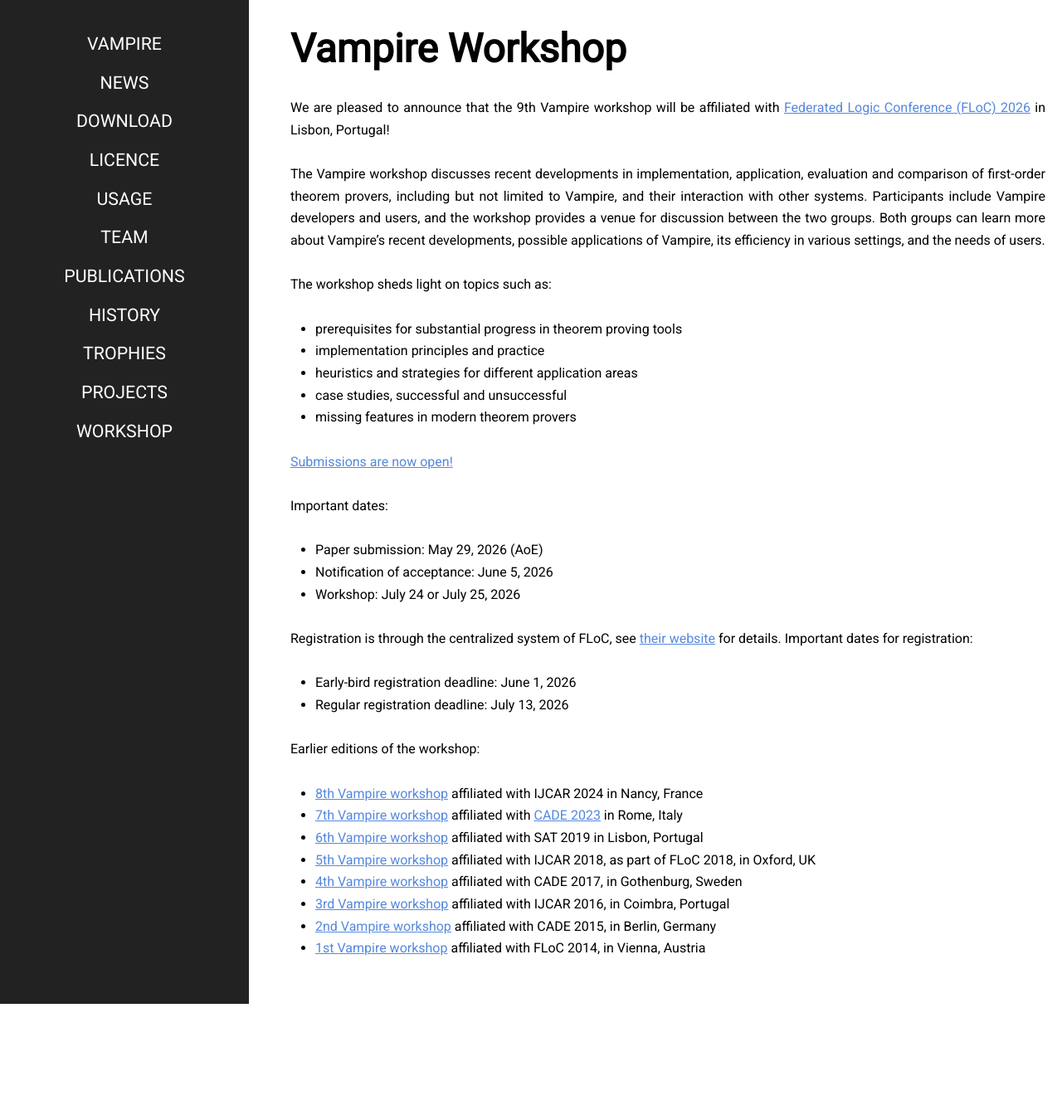
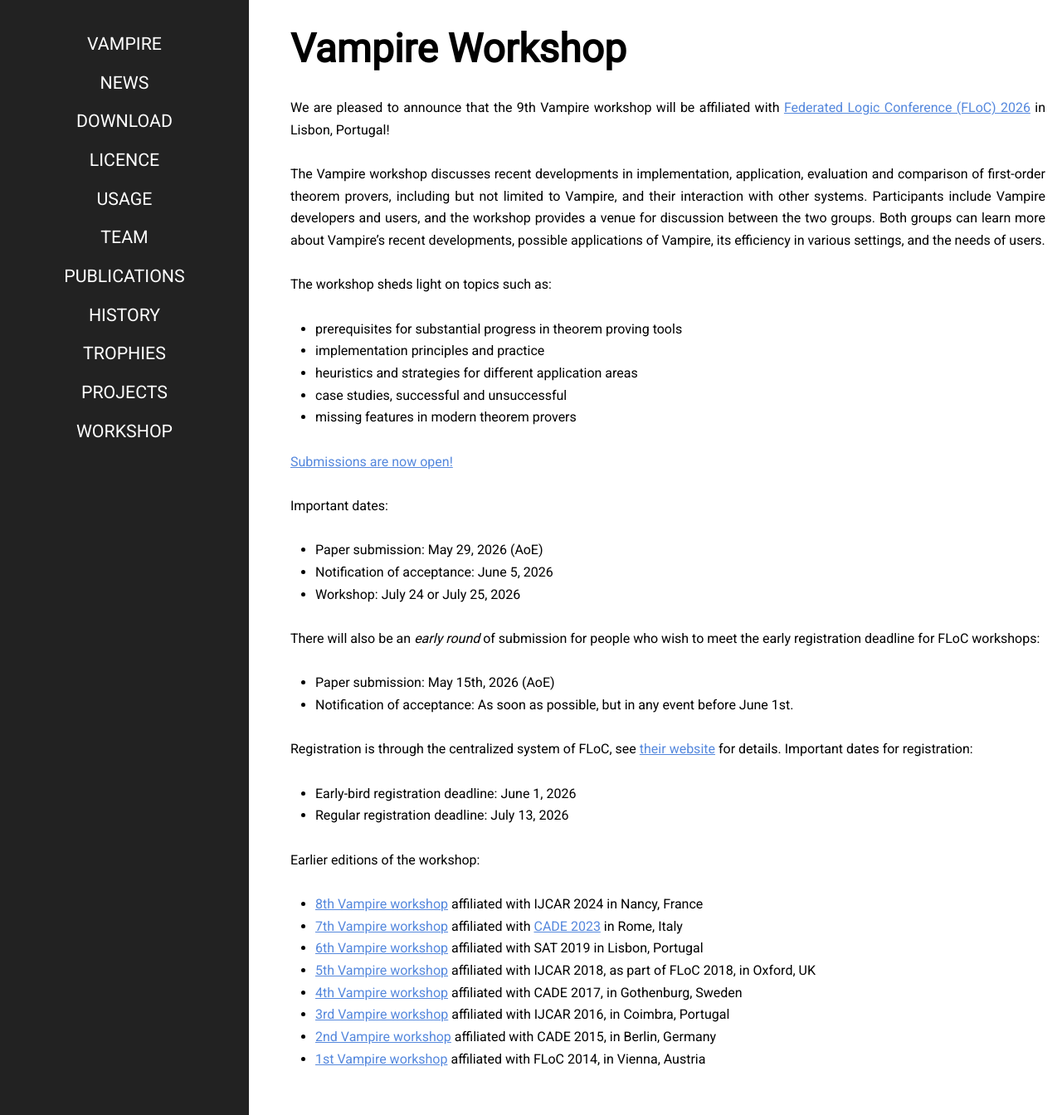
Before and after one commit to vprover/vprover.github.io, a Jekyll site: the page built from workshop.html, in a window 1280 px wide. Shown: the whole page at 83% size. Built offline with Jekyll 4.4.1, drawn with Linux system fonts in a browser that asks for light colours; before the commit the page ends 1210 px from its top, so only the background shows below that.

Commit message:
add early-bird deadlines

```diff
--- a/workshop.html
+++ b/workshop.html
@@ -38,6 +38,14 @@
 </p>
 
 <p>
+There will also be an <em>early round</em> of submission for people who wish to meet the early registration deadline for FLoC workshops:
+<ul>
+<li> Paper submission: May 15th, 2026 (AoE)
+<li> Notification of acceptance: As soon as possible, but in any event before June 1st.
+</ul>
+</p>
+
+<p>
 Registration is through the centralized system of FLoC, see <a href="https://www.floc26.org/registration">their website</a> for details.
 Important dates for registration:
 <ul>
```
